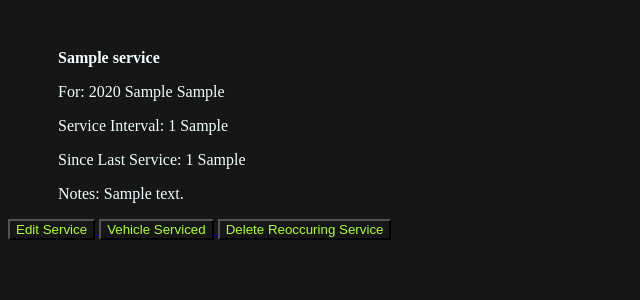
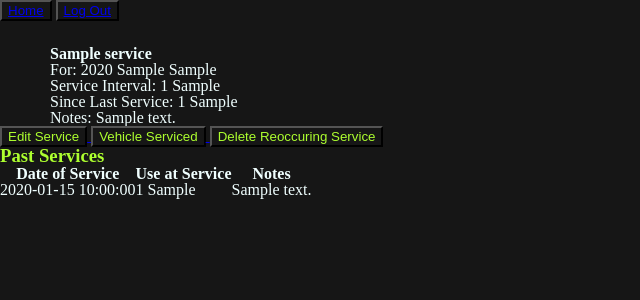
Before and after one commit to Caleb-Beazel/moto-service-app, a Flask app: page /user-home/services/1 in a window 1280 px wide. Shown: the top 300 px of the page, without its empty margins (0-640 px from the left). Run offline with Flask 3, Linux system fonts and the light colour scheme; a user stored in the database is signed in; tables that the repository leaves empty hold one stand-in row (values such as "Sample post").

Commit message:
Functionality Complete. Working CSS. Disconnected homepage from base.html

```diff
--- a/server.py
+++ b/server.py
@@ -157,12 +157,16 @@ def submit_edit_vehicle(vehicle_id):
 
     return redirect(f"/user-home/vehicles/{vehicle_id}")
 
-# Show Vehicle Details Page
+# Vehicle Details Page / Vehicle Services
 @app.route("/user-home/vehicles/<vehicle_id>")
 @login_required
 def vehicle_details(vehicle_id):
     vehicle = Vehicle.query.get(vehicle_id)
-    return render_template("vehicle_details.html", vehicle_id=vehicle_id, vehicle=vehicle)
+    all_services = Service.query.filter_by(vehicle_id=vehicle_id).all()
+
+    services = sorted(all_services, key = lambda x: (x.period_count / x.service_period), reverse=True)
+
+    return render_template("vehicle_details.html", vehicle_id=vehicle_id, vehicle=vehicle, services=services)
 
 # Delete A Vehicle
 @app.route("/user-home/vehicles/<vehicle_id>/delete")
@@ -188,13 +192,14 @@ def delete_vehicle(vehicle_id):
 
 # ----- Service Endpoints ------
 
-# Service Details
+# Service Details / Display Occurences
 @app.route("/user-home/services/<service_id>")
 @login_required
 def service_details(service_id):
     service = Service.query.get(service_id)
+    occurences = Occurence.query.filter_by(service_id=service_id).all()
 
-    return render_template("service_details.html", service_id=service_id, service=service)
+    return render_template("service_details.html", service_id=service_id, service=service, occurences=occurences)
 
 # Add a Service to Vehicle
 @app.route("/user-home/vehicles/<vehicle_id>/add-service")
@@ -256,7 +261,7 @@ def submit_edit_service(service_id):
     flash(f"{service_to_update.service_name} has been updated.")
     return redirect(f"/user-home/services/{service_id}")
 
-
+# Delete Service
 @app.route("/user-home/services/<service_id>/delete")
 @login_required
 def delete_service(service_id):
@@ -275,7 +280,6 @@ def delete_service(service_id):
     return redirect(f"/user-home/vehicles/{service.vehicle_id}")
 
 
-
 # ------ Occurence Endpoints -------
 
 # Add Occurence Page
@@ -286,13 +290,14 @@ def new_occurence_form(service_id):
     new_occurence = AddOccurence()
     return render_template("occurence_new.html",service=service, new_occurence=new_occurence)
 
+
+# Submit Occurence
 @app.route("/user-home/services/<service_id>/complete/submit", methods=["GET", "POST"])
 @login_required
 def create_new_occurence(service_id):
     service = Service.query.get(service_id)
     vehicle = Vehicle.query.get(service.vehicle_id)
     new_occurence = AddOccurence()
-
 
     use_at_service = vehicle.use_val
     use_unit_at_service = vehicle.use_unit
@@ -311,6 +316,7 @@ def create_new_occurence(service_id):
     return redirect(f"/user-home/services/{service_id}")
 
 
+
 if __name__ == "__main__":
     connect_to_db(app)
     app.run(debug=True)
--- /dev/null
+++ b/static/reset.css
@@ -0,0 +1,48 @@
+/* http://meyerweb.com/eric/tools/css/reset/
+   v2.0 | 20110126
+   License: none (public domain)
+*/
+
+html, body, div, span, applet, object, iframe,
+h1, h2, h3, h4, h5, h6, p, blockquote, pre,
+a, abbr, acronym, address, big, cite, code,
+del, dfn, em, img, ins, kbd, q, s, samp,
+small, strike, strong, sub, sup, tt, var,
+b, u, i, center,
+dl, dt, dd, ol, ul, li,
+fieldset, form, label, legend,
+table, caption, tbody, tfoot, thead, tr, th, td,
+article, aside, canvas, details, embed,
+figure, figcaption, footer, header, hgroup,
+menu, nav, output, ruby, section, summary,
+time, mark, audio, video {
+	margin: 0;
+	padding: 0;
+	border: 0;
+	/* font-size: 100%;
+	font: inherit; */
+	vertical-align: baseline;
+}
+/* HTML5 display-role reset for older browsers */
+article, aside, details, figcaption, figure,
+footer, header, hgroup, menu, nav, section {
+	display: block;
+}
+body {
+	line-height: 1;
+}
+ol, ul {
+	list-style: none;
+}
+blockquote, q {
+	quotes: none;
+}
+blockquote:before, blockquote:after,
+q:before, q:after {
+	content: '';
+	content: none;
+}
+table {
+	border-collapse: collapse;
+	border-spacing: 0;
+}
--- a/static/styles.css
+++ b/static/styles.css
@@ -1,5 +1,9 @@
 * {
     background-color: rgb(22, 22, 22);
+}
+
+.flash-msg{
+    color: azure;
 }
 h1, h2, h3, h4, h5{
     color: greenyellow;
@@ -10,6 +14,9 @@ h1, h2, h3, h4, h5{
 }
 .form-button{
     color: greenyellow;
+}
+.form-control{
+    color: azure;
 }
 .vehicle-card{
     display: flex;
@@ -73,3 +80,7 @@ h1, h2, h3, h4, h5{
     padding-left: 50px;
     padding-top: 25px;
 }
+
+.occurence-table{
+    color: azure;
+}
--- a/templates/base.html
+++ b/templates/base.html
@@ -4,6 +4,7 @@
     <meta charset="utf-8">
     <meta name="viewport" content="width=device-width">
 
+    <link rel="stylesheet" href="{{url_for('static', filename='reset.css')}}">
     <link rel="stylesheet" href="{{url_for('static', filename='styles.css')}}">
     <title>
       {% block title %}{% endblock %}
@@ -13,14 +14,14 @@
   </head>
   <body>
     <header>
-        <!-- <nav>
+        <nav>
             <button class="nav-buttons">
-                <a href="">Vehicles</a>
+                <a href="/user-home">Home</a>
               </button>
               <button class="nav-buttons">
-                <a href="">Services</a>
+                <a href="/logout">Log Out</a>
               </button>
-        </nav> -->
+        </nav>
     </header>
 
     {% for msg in get_flashed_messages() %}
--- a/templates/service_details.html
+++ b/templates/service_details.html
@@ -11,6 +11,8 @@
 </div>
 
 
+
+<div class="button-div">
     <a href="/user-home/vehicles/services/{{service_id}}/edit">
         <button class="btn btn-primary mt-3 form-button">Edit Service</button>
     </a>
@@ -22,5 +24,27 @@
     <a href="/user-home/services/{{service_id}}/delete">
         <button class="btn btn-primary mt-3 form-button">Delete Reoccuring Service</button>
     </a>
+</div>
+
+<h3>Past Services</h3>
+
+<table class="occurence-table">
+    <thead>
+        <tr>
+            <th>Date of Service</th>
+            <th>Use at Service</th>
+            <th>Notes</th>
+        </tr>
+    </thead>
+    <tbody>
+        {% for occurence in occurences %}
+        <tr>
+            <td>{{occurence.date_of_service}}</td>
+            <td>{{occurence.use_at_service}} {{occurence.use_unit_at_service}}</td>
+            <td>{{occurence.occurence_notes}}</td>
+        </tr>
+        {% endfor %}
+    </tbody>
+</table>
 
 {% endblock %}
```
Also changed, not shown: templates/homepage.html (+11 -6 lines), templates/vehicle_details.html (+17 -0 lines), templates/vehicle_edit.html (+7 -0 lines). Lines whose indentation alone changed are shown as unchanged.
